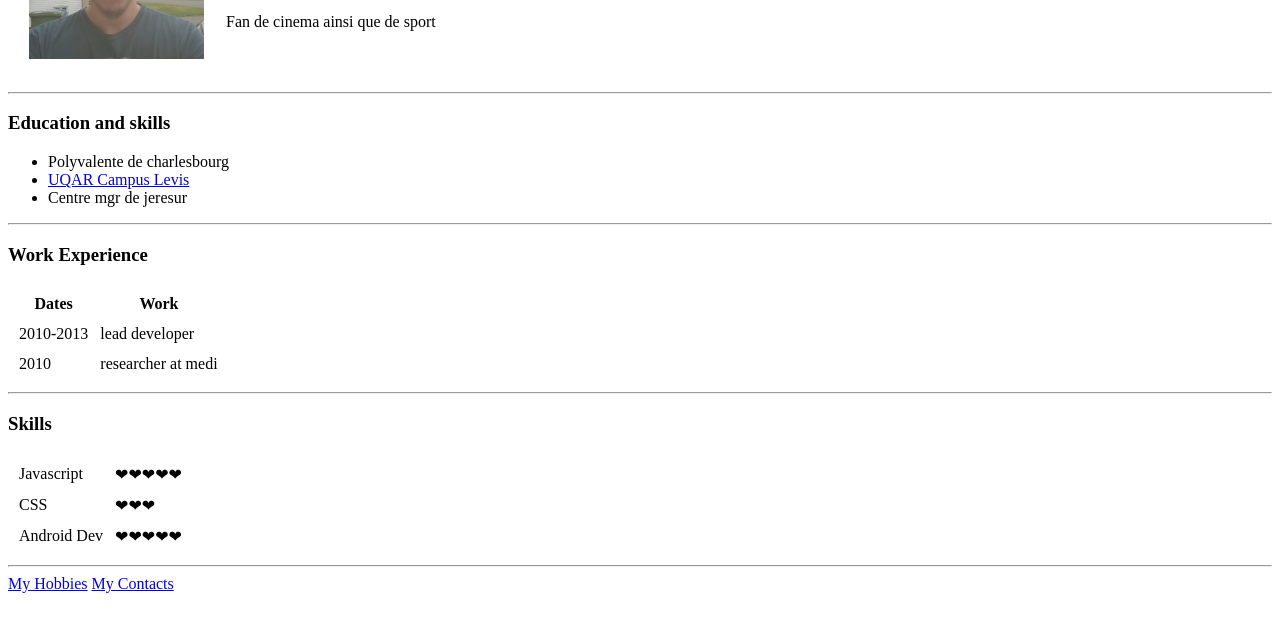
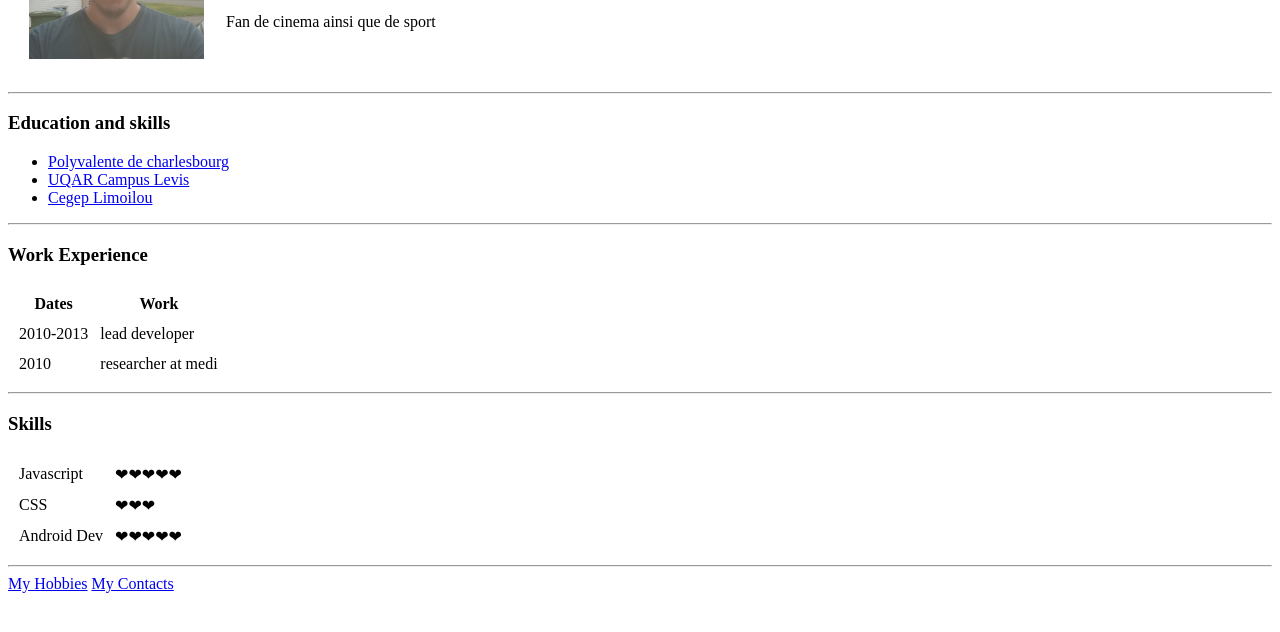
Before and after one commit to AlexVaillancourt/CV, a plain HTML site: page index.html in a window 1280 px wide. Shown: the part 146-778 px from the top of the page. Drawn offline with Linux system fonts and the light colour scheme.

Commit message:
Add files via upload

```diff
--- a/index.html
+++ b/index.html
@@ -22,9 +22,9 @@
   <hr>
   <h3>Education and skills</h3>
   <ul>
-    <li>Polyvalente de charlesbourg</li>
+    <li><a href="http://polyvalentedecharlesbourg.csdps.qc.ca/">Polyvalente de charlesbourg</a></li>
     <li><a href="https://www.uqar.ca/universite/a-propos-de-l-uqar/levis">UQAR Campus Levis</a></li>
-    <li>Centre mgr de jeresur</li>
+    <li><a href="https://www.cegeplimoilou.ca/le-cegep/coordonnees/campus-et-ecoles/campus-de-charlesbourg/">Cegep Limoilou</a></li>
   </ul>
   <hr>
   <h3>Work Experience</h3>
```
